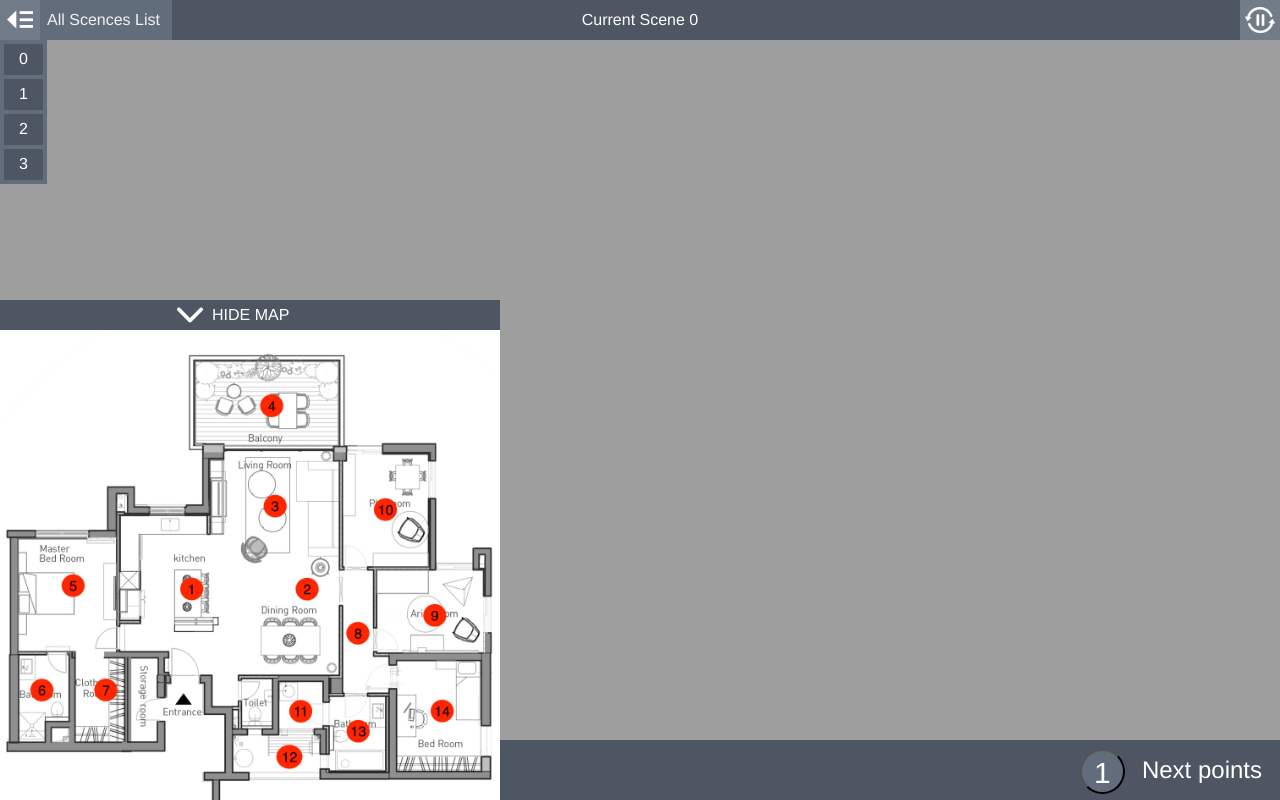
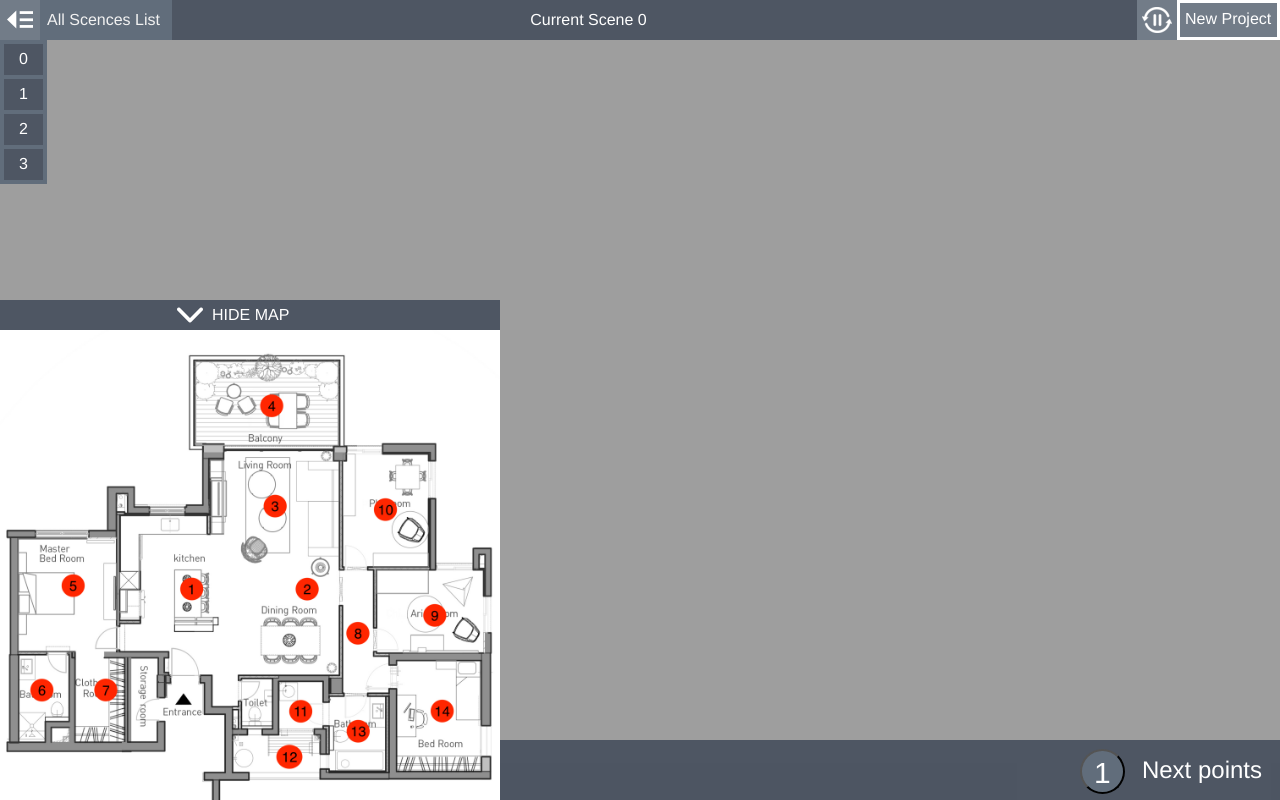
Before and after one commit to yairabf/Panoramic-View-Inside-Building, an Electron app: page marz.html in a window 1280 px wide. Drawn offline with Linux system fonts and the light colour scheme; no server answers; animation ran at ten frames a second.

Commit message:
adding a back to main page button

```diff
--- a/marz.html
+++ b/marz.html
@@ -28,8 +28,9 @@
   <div id="titleBar">
     <h1 class="sceneName"></h1>
   </div>
-
-
+  <a href="#" id="backToMainPage">
+    New Project
+  </a>
   <a href="#" id="autorotateToggle">
     <img class="icon off" src="img/play.png">
     <img class="icon on" src="img/pause.png">
--- a/script/panoramicView.js
+++ b/script/panoramicView.js
@@ -33,8 +33,9 @@ const main = remote.require("./main.js");
   var autorotateToggleElement = document.querySelector('#autorotateToggle');
   var fullscreenToggleElement = document.querySelector('#fullscreenToggle');
   var keyboardPlace = document.getElementById("keyboardPlace");
-  var mapContainer = document.getElementById( 'mapContainer' )
+  var mapContainer = document.getElementById('mapContainer')
   var mapText = document.getElementById('mapText');
+  var mainPageButton = document.getElementById('backToMainPage');
 
   console.log(data.scenes);
   for (let i = 0; i < data.scenes.length; i++) {
@@ -167,17 +168,23 @@ const main = remote.require("./main.js");
     });
   });
 
-  mapContainer.addEventListener( 'click', function() {
-    var arrow = document.getElementById( 'arrow' );
-    var arrowDiv = document.getElementById( 'arrowDiv' );
-    var map = document.getElementById( 'mapImage' );
+  mainPageButton.addEventListener('click', function () {
+    let win = remote.getCurrentWindow();
+    main.openWindow("mainWindow");
+  });
+
+
+  mapContainer.addEventListener('click', function () {
+    var arrow = document.getElementById('arrow');
+    var arrowDiv = document.getElementById('arrowDiv');
+    var map = document.getElementById('mapImage');
     if (this.style.height == '60px' || this.style.height == '') {
-      arrowDiv.style.backgroundColor="rgba(58,68,84,0.8)";
+      arrowDiv.style.backgroundColor = "rgba(58,68,84,0.8)";
       this.style.height = '500px';
       arrow.src = "img/down.png";
       arrow.style.maxHeight = "30px";
       arrow.style.maxWidth = "30px";
-      arrow.style.marginLeft="35%";
+      arrow.style.marginLeft = "35%";
       mapText.innerText = "HIDE MAP";
       mapText.style.margin = "7px";
       map.style.display = "";
@@ -186,14 +193,14 @@ const main = remote.require("./main.js");
       arrow.src = "img/up.png";
       arrow.style.maxHeight = "100%";
       arrow.style.maxWidth = "100%";
-      arrow.style.marginLeft="0%";
+      arrow.style.marginLeft = "0%";
       mapText.innerText = "SHOW\nMAP";
       mapText.style.margin = "13px";
       map.style.display = "none";
-      arrowDiv.style.backgroundColor="";
+      arrowDiv.style.backgroundColor = "";
     }
- }, false );
- mapContainer.click();
+  }, false);
+  mapContainer.click();
 
   var velocity = 0.7;
   var friction = 3;
@@ -285,7 +292,7 @@ const main = remote.require("./main.js");
     var icon = document.createElement('button');
 
     icon.classList.add('keyboardItem');
-    icon.classList.add('btn', 'btn-default','btn-circle', 'btn-lg');
+    icon.classList.add('btn', 'btn-default', 'btn-circle', 'btn-lg');
     icon.innerText = element.target;
     // Add click event handler.
     wrapper.addEventListener('click', function () {
--- a/style/panoramicView.css
+++ b/style/panoramicView.css
@@ -46,7 +46,7 @@ a, a:hover, a:active, a:visited {
   position: absolute;
   top: 0;
   left: 170px;
-  right: 40px;
+  right: 143px;
   height: 40px;
   text-align: center;
 }
@@ -149,7 +149,7 @@ body.fullscreen-enabled #fullscreenToggle {
   display: block;
   position: absolute;
   top: 0;
-  right: 0;
+  right: 103px;
   width: 40px;
   height: 40px;
   padding: 5px;
@@ -959,3 +959,20 @@ max-height: 30px;
     background-color: rgba(103,115,131,0.8);
 
 }
+
+#backToMainPage {
+  display: block;
+  position: absolute;
+  top: 0;
+  right: 0;
+  width: 103px;
+  padding: -4px;
+  height: 40px;
+  padding-top: 8px;
+  padding-left: 5px;
+  color: white;
+  background-color: rgba(103,115,131,0.8);
+  border: #9E9E9E;
+  border-color: white;
+  border-style: solid;
+}
```
